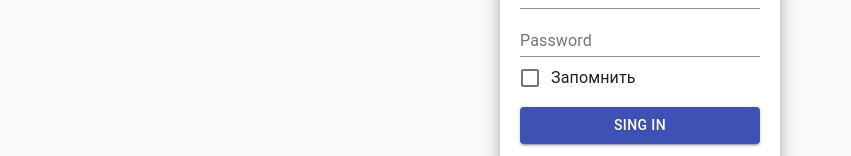
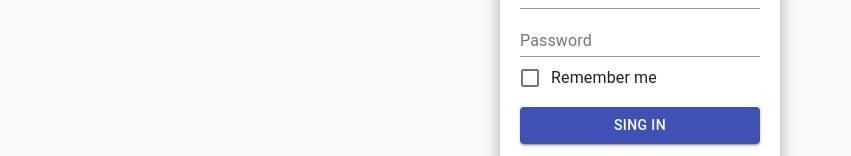
Before and after one commit to eugene-savko/recruitment-platform, a React (Create React App) app: page / in a window 1280 px wide. Shown: the part 199-355 px from the top of the page, without its empty margins (0-851 px from the left). Built offline with nearby package versions, Linux system fonts and the light colour scheme.

Commit message:
Eliminated second part of review comments

```diff
--- a/src/app/pages/AuthPage/Auth/CheckBoxRemember.tsx
+++ b/src/app/pages/AuthPage/Auth/CheckBoxRemember.tsx
@@ -28,7 +28,7 @@ const CheckBoxRemember: React.FunctionComponent<ICheckProps> = ({
 				)}
 			/>
 		}
-		label="Запомнить"
+		label="Remember me"
 	/>
 );
 
--- a/src/app/pages/AuthPage/Auth/index.tsx
+++ b/src/app/pages/AuthPage/Auth/index.tsx
@@ -19,7 +19,7 @@ import CheckBoxRemember from './CheckBoxRemember';
 import ButtonSubmint from './ButtonSubmint';
 import InputPassword from './InputPassword';
 import InputEmail from './InputEmail';
-import Title from './Title';
+import AuthTitle from './components/AuthTitle';
 
 const defaultValues: IDefaultValueInputForm = {
 	email: '',
@@ -41,7 +41,7 @@ export const Auth: React.FunctionComponent = () => {
 	return (
 		<React.Fragment>
 			<AuthWrapper elevation={10}>
-				<Title />
+				<AuthTitle>Sign In</AuthTitle>
 
 				<AuthForm noValidate onSubmit={handleSubmit(getInputsForm)}>
 					<InputEmail ref={register(validation.email)} />
```
Also changed, not shown: src/app/pages/AuthPage/Auth/Title.tsx (deleted, +0 -7 lines).
